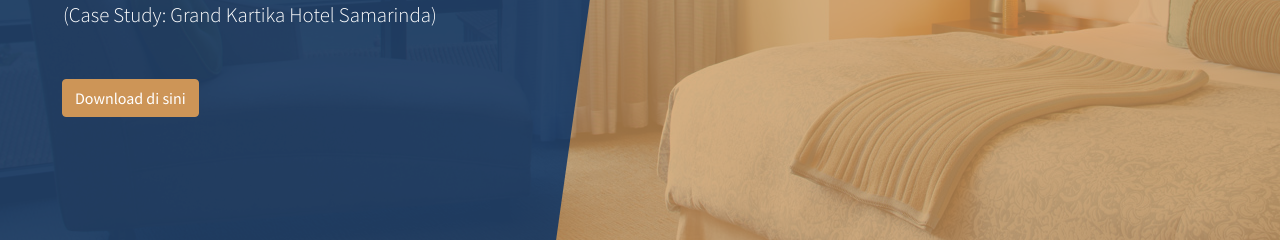
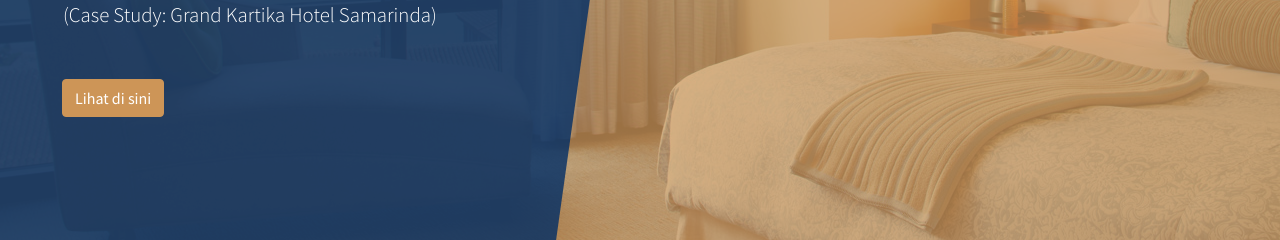
Before and after one commit to ulzaputra/scriptshit.github.io, a website: page index.html in a window 1280 px wide. Shown: the part 414-654 px from the top of the page. Drawn offline with Linux system fonts and the light colour scheme.

Commit message:
Update index.html

```diff
--- a/index.html
+++ b/index.html
@@ -36,7 +36,7 @@
               <h1 class="mb-3">Scripshit</h1>
               <p class="mb-5"><strong>The Influence of Service Quality Dimensions to Customer Satisfaction</strong> <br>(Case Study: Grand Kartika Hotel Samarinda)</p>
                 <div class="input-group-append">
-                      <a href="skripsi.html" class="btn btn-secondary" type="button">Download di sini</a>
+                      <a href="skripsi.html" class="btn btn-secondary" type="button">Lihat di sini</a>
                 </div>
             </div>
           </div>
```
